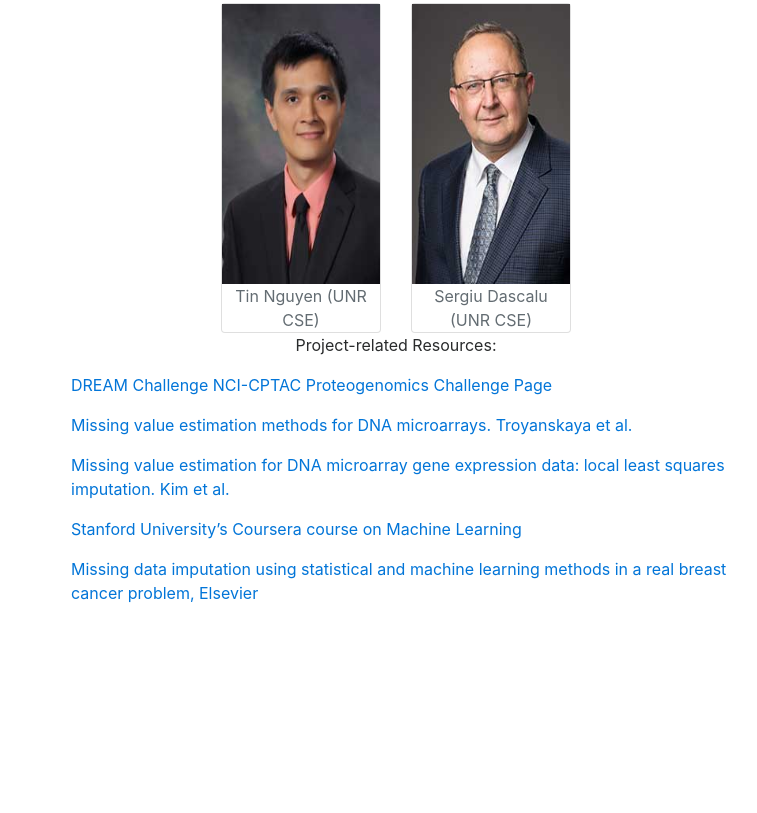
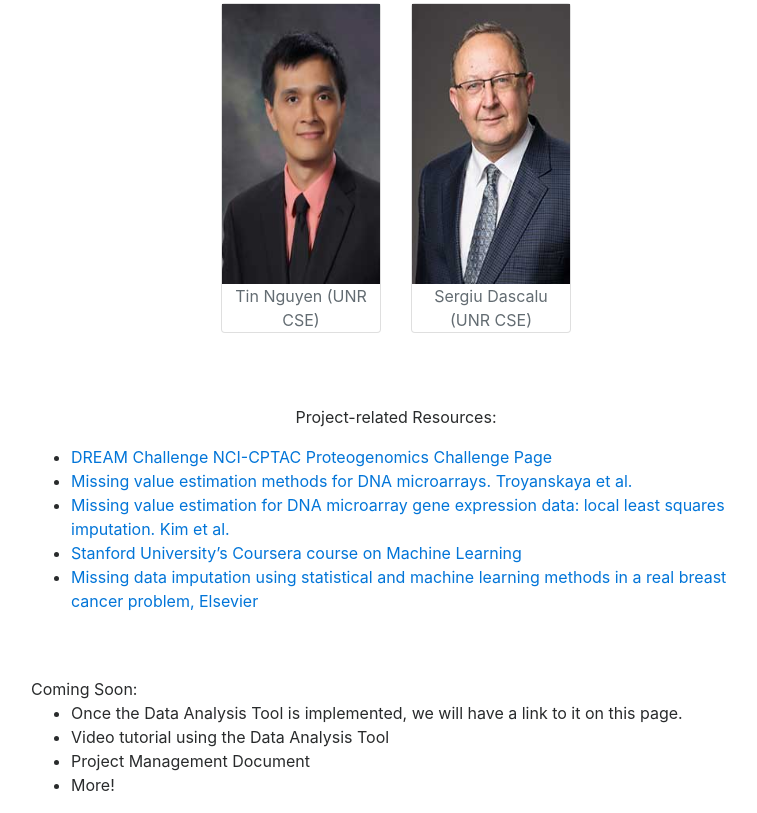
Before and after one commit to joshpike13/joshpike13.github.io, a plain HTML site: page index.html in a window 1280 px wide. Shown: the part 1501-2314 px from the top of the page, without its empty margins (244-1001 px from the left). Before the commit the page ends 2122 px from the top, so only its background shows below. Drawn offline with nearby package versions, Linux system fonts and the light colour scheme; a script that the page names is missing.

Commit message:
did more stuff

```diff
--- a/index.html
+++ b/index.html
@@ -92,6 +92,9 @@
 				</div>
 			</div>
 		</div>
+		<br>
+		<br>
+		<br>
 		<div class="container">
 			<div class="row">
 				<div class="col-md-2"></div>
@@ -99,19 +102,30 @@
 					<p class="card-text text-center">
 						Project-related Resources:
 						<ul>
-							<a href="https://www.synapse.org/#!Synapse:syn8228304/wiki/413428">DREAM Challenge NCI-CPTAC Proteogenomics Challenge Page</a>
+							<li>
+								<a href="https://www.synapse.org/#!Synapse:syn8228304/wiki/413428">DREAM Challenge NCI-CPTAC Proteogenomics Challenge Page</a>
+							</li>
+							<li>
+								<a href="https://ncbi.nlm.nih.gov/pubmed/11395428">Missing value estimation methods for DNA microarrays. Troyanskaya et al.</a>
+							</li>
+							<li>
+								<a href="https://academic.oup.com/bioinformatics/article/21/2/187/187450">Missing value estimation for DNA microarray gene expression data: local least squares imputation. Kim et al.</a>
+							</li>
+							<li>
+								<a href="https://www.coursera.org/learn/machine-learning">Stanford University’s Coursera course on Machine Learning</a>
+							</li>
+							<li>
+								<a href="https://www.ncbi.nlm.nih.gov/pubmed/20638252">Missing data imputation using statistical and machine learning methods in a real breast cancer problem, Elsevier</a>
+							</li>
 						</ul>
+						<br>
+						<br>
+						Coming Soon:
 						<ul>
-							<a href="https://ncbi.nlm.nih.gov/pubmed/11395428">Missing value estimation methods for DNA microarrays. Troyanskaya et al.</a>
-						</ul>
-						<ul>
-							<a href="https://academic.oup.com/bioinformatics/article/21/2/187/187450">Missing value estimation for DNA microarray gene expression data: local least squares imputation. Kim et al.</a>
-						</ul>
-						<ul>
-							<a href="https://www.coursera.org/learn/machine-learning">Stanford University’s Coursera course on Machine Learning</a>
-						</ul>
-						<ul>
-							<a href="https://www.ncbi.nlm.nih.gov/pubmed/20638252">Missing data imputation using statistical and machine learning methods in a real breast cancer problem, Elsevier</a>
+							<li>Once the Data Analysis Tool is implemented, we will have a link to it on this page.</li>
+							<li>Video tutorial using the Data Analysis Tool</li>
+							<li>Project Management Document</li>
+							<li>More!</li>
 						</ul>
 					</p>
 				</div>
```
